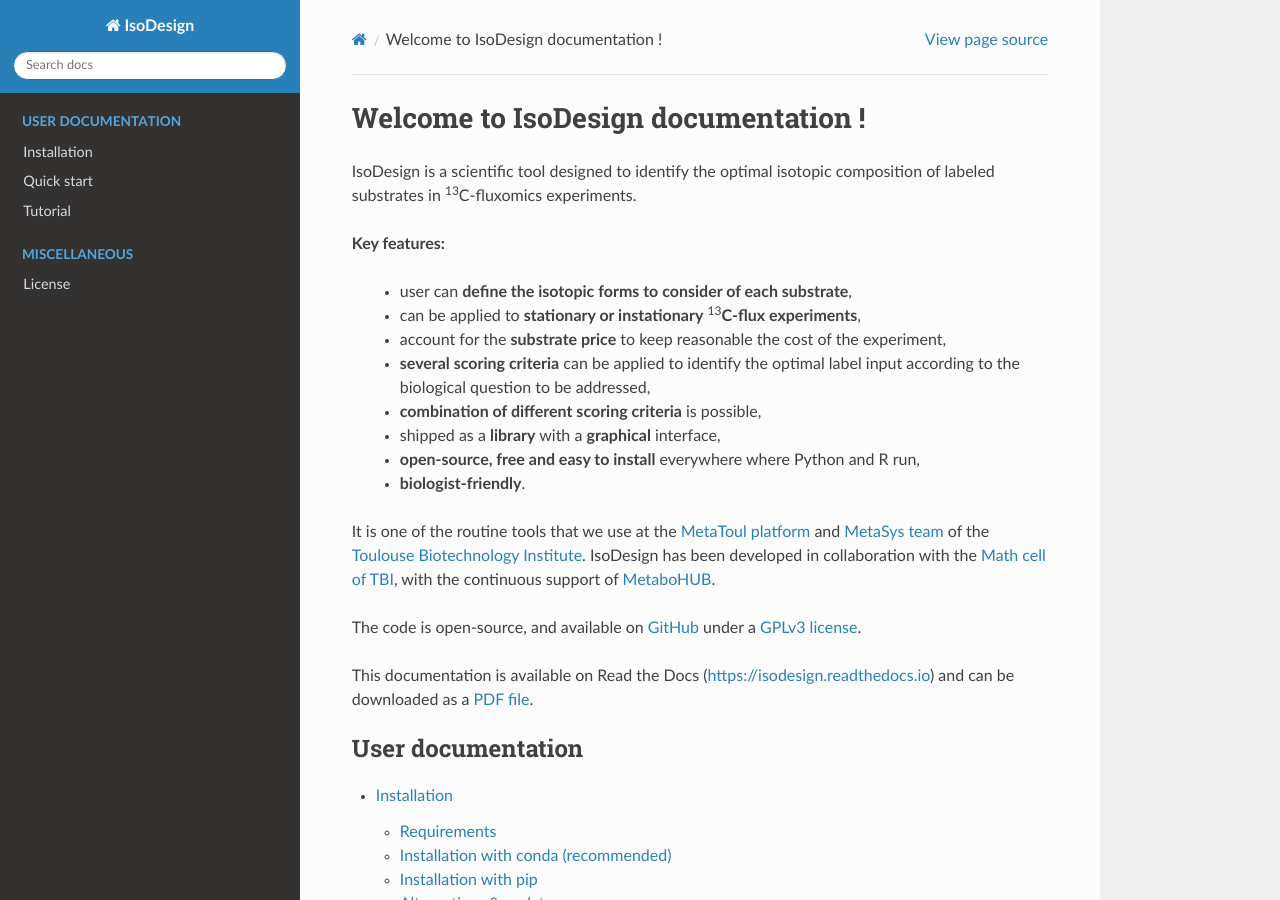
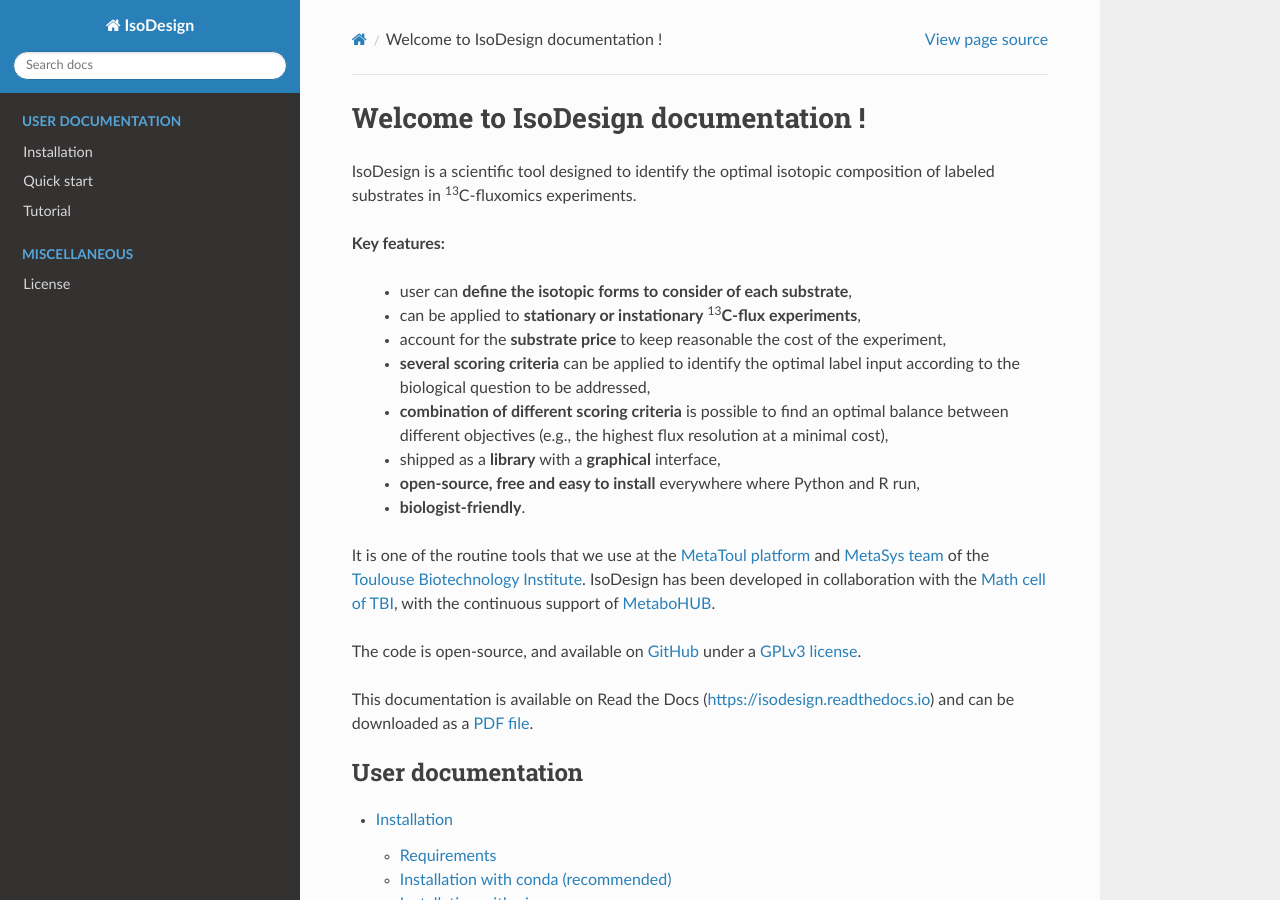
Before and after one commit to MetaboHUB-MetaToul-FluxoMet/IsoDesign, a Sphinx documentation site: the page built from docs/index.rst, in a window 1280 px wide and 900 px high. Built offline with Sphinx 7.4.7 and the Read the Docs theme 3.1.0, drawn with Linux system fonts in a browser that asks for light colours.

Commit message:
update doc (index)

```diff
--- a/docs/index.rst
+++ b/docs/index.rst
@@ -15,7 +15,7 @@
    * can be applied to **stationary or instationary** :sup:`13`\ **C-flux experiments**,
    * account for the **substrate price** to keep reasonable the cost of the experiment,
    * **several scoring criteria** can be applied to identify the optimal label input according to the biological question to be addressed,
-   * **combination of different scoring criteria** is possible,
+   * **combination of different scoring criteria** is possible to find an optimal balance between different objectives (e.g., the highest flux resolution at a minimal cost),
    * shipped as a **library** with a **graphical** interface,
    * **open-source, free and easy to install** everywhere where Python and R run,
    * **biologist-friendly**.
```
